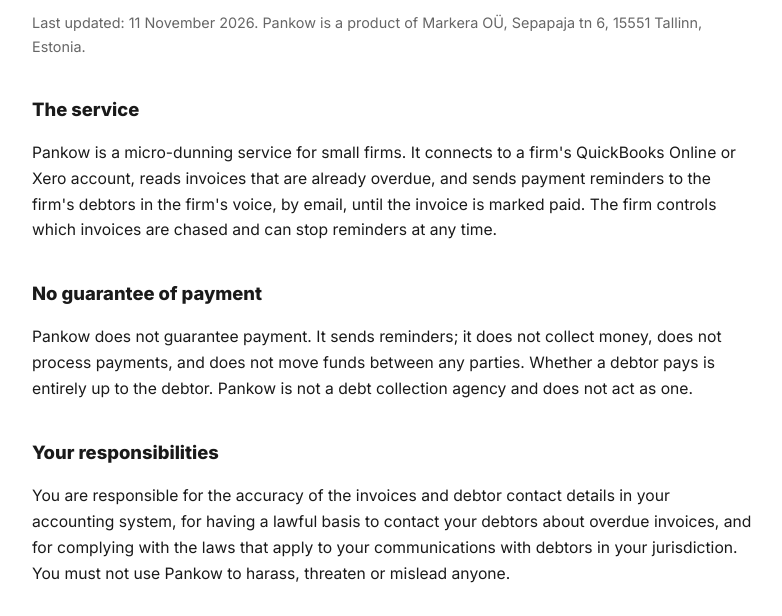
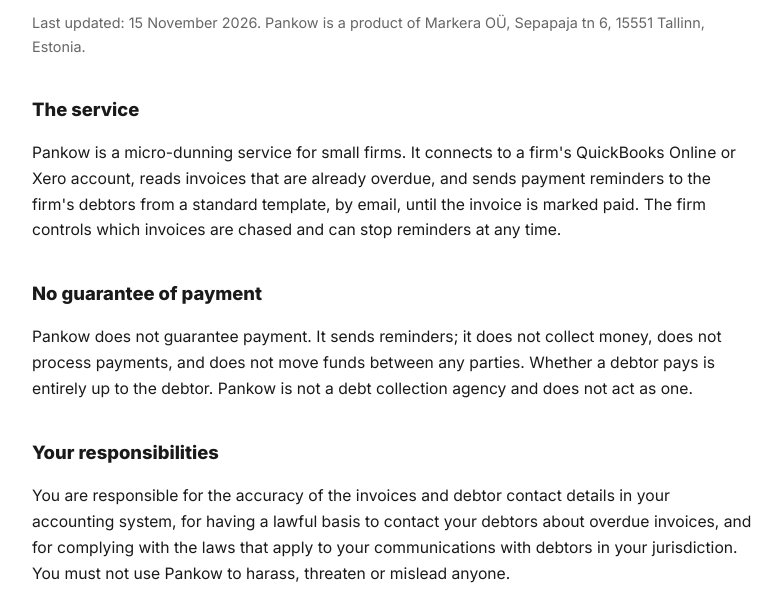
Before and after one commit to Markera-OU/pankow-site, a plain HTML site: page terms.html in a window 1280 px wide. Shown: the part 184-800 px from the top of the page, without its empty margins (248-1030 px from the left). Drawn offline with Linux system fonts and the light colour scheme.

Commit message:
Terms: reminders from a standard template

```diff
--- a/terms.html
+++ b/terms.html
@@ -21,10 +21,10 @@
 <body>
 <a class="back" href="/">&larr; Back to Pankow</a>
 <h1>Terms of Service</h1>
-<p class="meta">Last updated: 11 November 2026. Pankow is a product of Markera OÜ, Sepapaja tn 6, 15551 Tallinn, Estonia.</p>
+<p class="meta">Last updated: 15 November 2026. Pankow is a product of Markera OÜ, Sepapaja tn 6, 15551 Tallinn, Estonia.</p>
 
 <h2>The service</h2>
-<p>Pankow is a micro-dunning service for small firms. It connects to a firm's QuickBooks Online or Xero account, reads invoices that are already overdue, and sends payment reminders to the firm's debtors in the firm's voice, by email, until the invoice is marked paid. The firm controls which invoices are chased and can stop reminders at any time.</p>
+<p>Pankow is a micro-dunning service for small firms. It connects to a firm's QuickBooks Online or Xero account, reads invoices that are already overdue, and sends payment reminders to the firm's debtors from a standard template, by email, until the invoice is marked paid. The firm controls which invoices are chased and can stop reminders at any time.</p>
 
 <h2>No guarantee of payment</h2>
 <p>Pankow does not guarantee payment. It sends reminders; it does not collect money, does not process payments, and does not move funds between any parties. Whether a debtor pays is entirely up to the debtor. Pankow is not a debt collection agency and does not act as one.</p>
```
